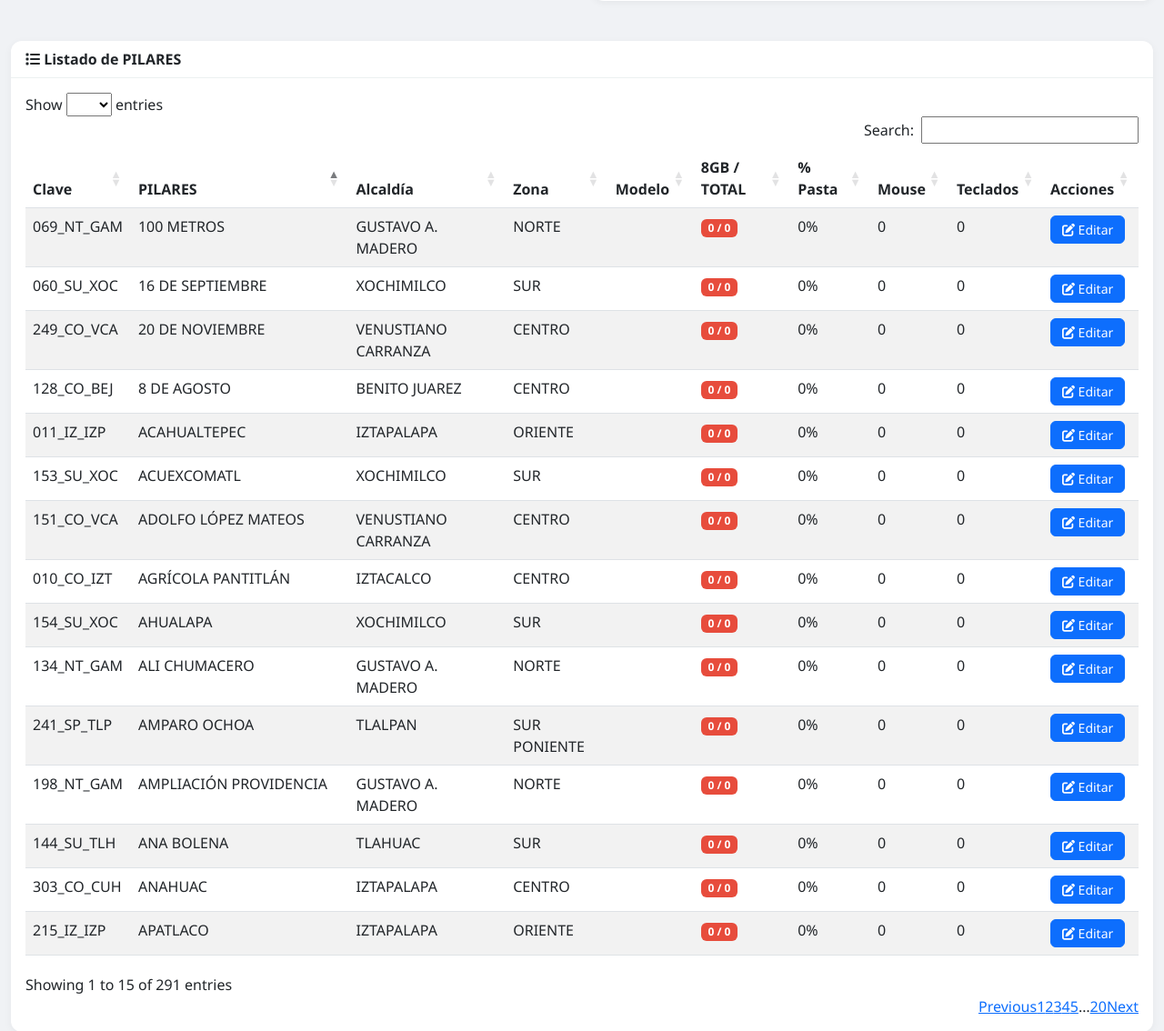
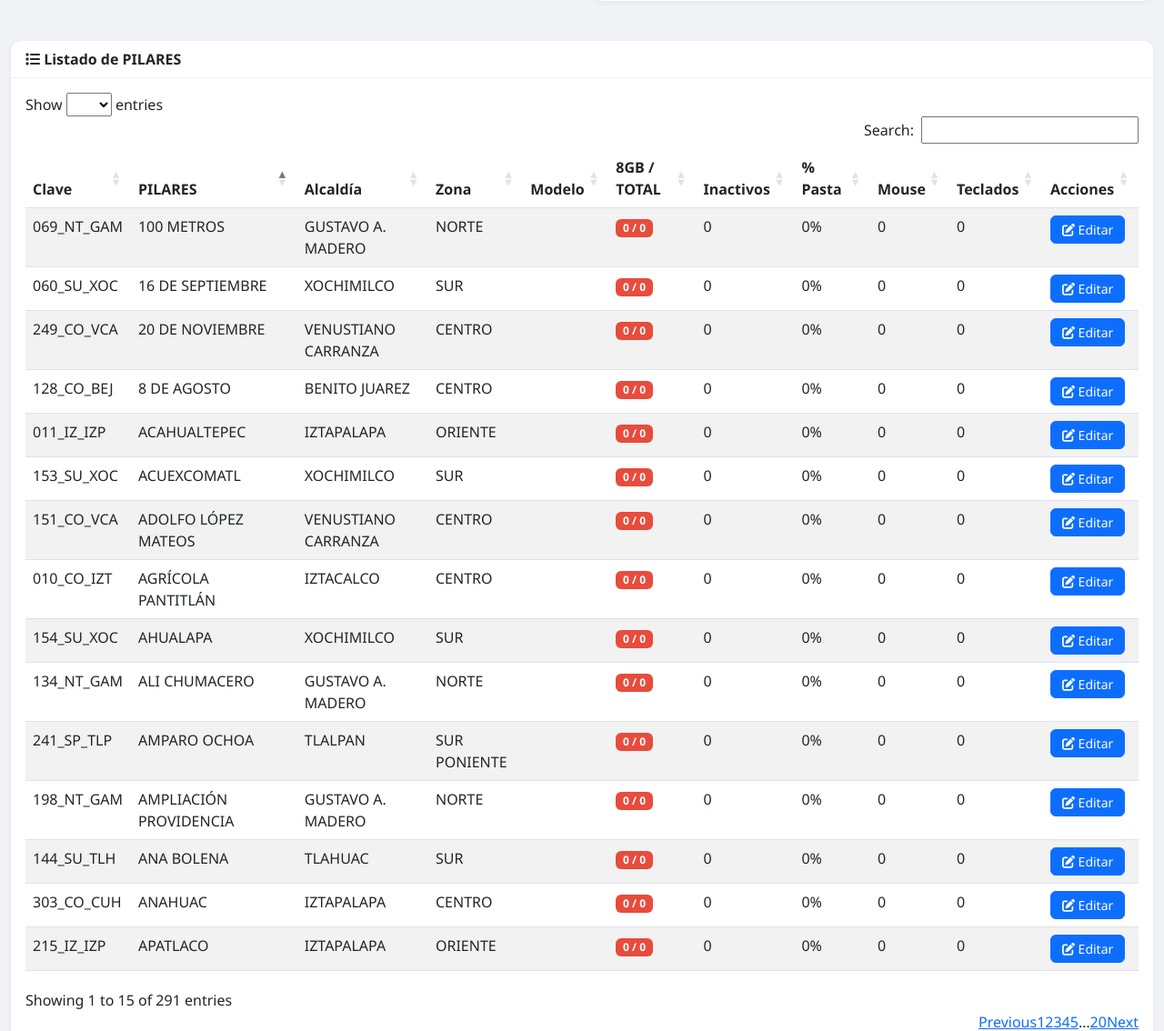
Before and after one commit to Erick25edc/panel-pilares, a Django app: page / in a window 1280 px wide. Shown: the part 1061-2195 px from the top of the page at 91% size. Run offline with Django 5.2, Linux system fonts and the light colour scheme; a user stored in the database is signed in; data comes from the database, SQL or seed files in the repository; some libraries are stand-ins or nearby versions.

Commit message:
Update dashboard.html

```diff
--- a/templates/pilares/dashboard.html
+++ b/templates/pilares/dashboard.html
@@ -117,6 +117,7 @@
                                 <th>Zona</th>
                                 <th>Modelo</th>
                                 <th>8GB / TOTAL</th>
+                                <th>Inactivos</th>  <!-- ← NUEVO -->
                                 <th>% Pasta</th>
                                 <th>Mouse</th>
                                 <th>Teclados</th>
@@ -148,6 +149,7 @@
                     <div class="row"><div class="col-md-6 mb-3"><label>Teclados nuevos:</label><input type="number" id="editTeclados" class="form-control" min="0"></div>
                     <div class="col-md-6 mb-3"><label>Equipos 8GB:</label><input type="number" id="editEquipos8gb" class="form-control" min="0"></div></div>
                     <div class="mb-3"><label>Total equipos:</label><input type="number" id="editTotalEquipos" class="form-control" min="0"></div>
+                    <div class="col-md-6 mb-3"><label>Equipos inactivos:</label><input type="number" id="editEquiposInactivos" class="form-control" min="0"></div>
                     <div class="mb-3"><label>Observaciones:</label><textarea id="editObservaciones" class="form-control" rows="2"></textarea></div>
                 </div>
                 <div class="modal-footer">
@@ -207,6 +209,7 @@
                             return `<span class="badge ${badgeClass}">${d.equipos_8gb} / ${d.total_equipos}</span>`;
                         }
                     },
+                    { data: 'equipos_inactivos', render: (d) => d || 0 },  // ← NUEVO
                     { data: 'pasta_termica', render: (d) => `${d}%` },
                     { data: 'mouse_nuevos' },
                     { data: 'teclados_nuevos' },
@@ -283,6 +286,7 @@
                     teclados_nuevos: document.getElementById('editTeclados').value,
                     equipos_8gb: document.getElementById('editEquipos8gb').value,
                     total_equipos: document.getElementById('editTotalEquipos').value,
+                    equipos_inactivos: document.getElementById('editEquiposInactivos').value,
                     modelo_equipo: document.getElementById('editModeloEquipo').value
                 };
                 fetch(`/api/pilares/${document.getElementById('editClaveId').value}/editar/`, {
```
